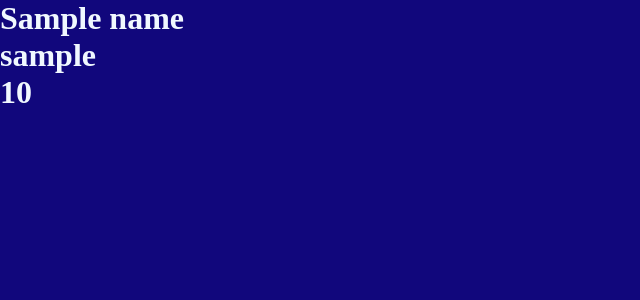
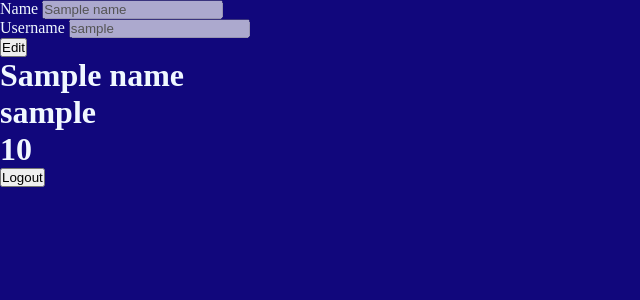
Before and after one commit to moonejs/GaddiPark, a Flask app: template Templates/profile.html in a window 1280 px wide. Shown: the top 300 px of the page, without its empty margins (0-640 px from the left). Run offline with Flask 3, Linux system fonts and the light colour scheme; the template is opened without the code that fills it: most values are stand-ins (such as "Sample title", 1, 10 or a date in 2020).

Commit message:
Add editable user profile with update functionality

```diff
--- /dev/null
+++ b/Static/js/profile.js
@@ -0,0 +1,14 @@
+input=document.querySelectorAll('input')
+edit_btn=document.querySelector('#edit_btn')
+updt_btn=document.querySelector('#update_btn')
+pas_div=document.querySelectorAll('.password')
+
+edit_btn.addEventListener('click', ()=>{
+    pas_div.forEach(e => {
+        e.style.display='block'
+    });
+    input.forEach(e => {
+        e.disabled = false;
+    });
+    updt_btn.style.display = 'block';
+})
--- a/Templates/profile.html
+++ b/Templates/profile.html
@@ -1,16 +1,51 @@
-<!DOCTYPE html>
-<html lang="en">
-<head>
-    <meta charset="UTF-8">
-    <meta name="viewport" content="width=device-width, initial-scale=1.0">
-    <title>Document</title>
-    <link rel="stylesheet" href="{{ url_for('static', filename='css/profile.css') }}">
-</head>
+{%extends "base.html" %}
+{%block style%}
+<link rel="stylesheet" href="{{url_for('static',filename='css/profile.css')}}">
+{%endblock%}
+{% block content %}
 <body>
+
+    <form action="{{ url_for('profile.update_profile')}}" method="post">
+        <div>
+            <label for="name">Name</label>
+            <input type="text" id="name" name="name" value="{{ name }}" disabled>
+
+        </div>
+        <div>
+            <label for="username">Username</label>
+            <input type="email" id="username" name="username" value="{{ username }}" disabled>
+
+        </div>
+        <div class="password" style="display: none;">
+            <label for="current_password">Current Password</label>
+            <input type="password" id="current_password" name="current_password" disabled>
+
+        </div>
+        <div class="password" style="display: none;">
+            <label for="new_password">New Password</label>
+            <input type="password" id="new_password" name="new_password"  disabled>
+
+        </div>
+        <div class="password" style="display: none;">
+            <label for="confirm_new_password">Confirm New Password</label>
+            <input type="password" id="confirm_new_password" name="confirm_new_password" disabled>
+
+        </div>
+
+        <button type="button" id="edit_btn">Edit</button>
+        <button type="submit" id="update_btn" style="display: none;">Update</button>
+
+
+    </form>
     <h1>{{name}}</h1>
     <h1>{{username}}</h1>
     {% if not is_admin %}
     <h1>{{wallet_balance}}</h1>
     {% endif %}
+
+    <a href="{{url_for('auth.logout')}}"><Button>Logout</Button></a>
+
+    <script src="{{ url_for('static', filename='js/profile.js') }}"></script>
 </body>
-</html>
+
+{%endblock %}
--- a/Templates/user_dashboard.html
+++ b/Templates/user_dashboard.html
@@ -7,6 +7,6 @@
     <link rel="stylesheet" href="{{ url_for('static', filename='css/user_dashboard.css') }}">
 </head>
 <body>
-    <h1>{{user}}</h1>
+    <h1>Hello,{{user}}</h1>
 </body>
 </html>
```
Also changed, not shown: routes/auth.py (+9 -0 lines), routes/profile.py (+31 -2 lines), instance/database.sqlite3.
